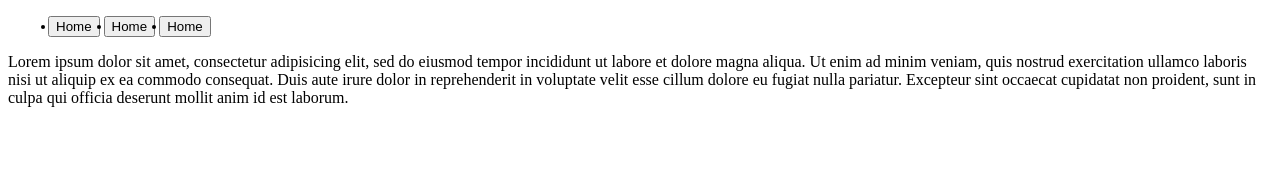
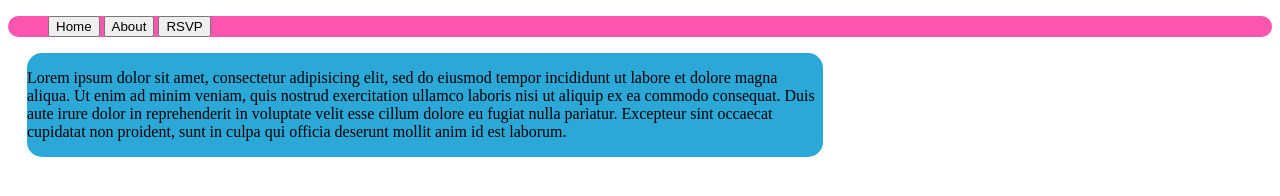
Before and after one commit to dawnfh/git_exercise, a plain HTML site: page index.html in a window 1280 px wide. Drawn offline with Linux system fonts and the light colour scheme.

Commit message:
added skel nav bar; some style

```diff
--- a/index.html
+++ b/index.html
@@ -2,14 +2,17 @@
 <html>
 <head>
 	<title></title>
+	<link rel="stylesheet" type="text/css" href="style.css">
 </head>
 <body>
+	<div ="wrapper">
+
 		<header>
 			<nav>
 				<ul>
 					<button><li>Home</li></button>
-				<button><li>Home</li></button>
-				<button><li>Home</li></button>
+					<button><li>About</li></button>
+					<button><li>RSVP</li></button>
 				</ul>
 			</nav>
 
@@ -33,6 +36,6 @@
 				<a href="http://www.facebook.com" title="facebook"><img src="images/facebook.png"></a>
 				<a href="https://plus.google.com" title="googleplus"><img src="images/googleplus.png"></a>  -->
 			</div>
-
+	</div>
 </body>
 </html>
--- a/style.css
+++ b/style.css
@@ -1,19 +1,44 @@
 body {}
 
-header {}
+header {
+	background-color: #fc55af;
+	-moz-border-radius: 15px;
+	border-radius: 15px;
+}
 
 nav {}
 
 ul {}
 
-li {}
+li {
+	list-style: none;
+}
 
-section {}
+section {
+	float: left;
+  margin: 0 1.5%;
+  width: 63%;
+  background-color: #2ba8d8;
+  -moz-border-radius: 15px;
+	border-radius: 15px;
+
+}
 
 p {}
 
 .article {}
 
-aside {}
+aside {
+	float: right;
+  margin: 0 1.5%;
+  width: 30%;
+  background-color: #ce3f9d;
+	border-radius: 15px;
 
-footer {}
+}
+
+footer {
+	background-color: #fc55af;
+	background-color: #ce3f9d;
+	border-radius: 15px;
+}
```
Lines whose indentation alone changed are shown as unchanged.
